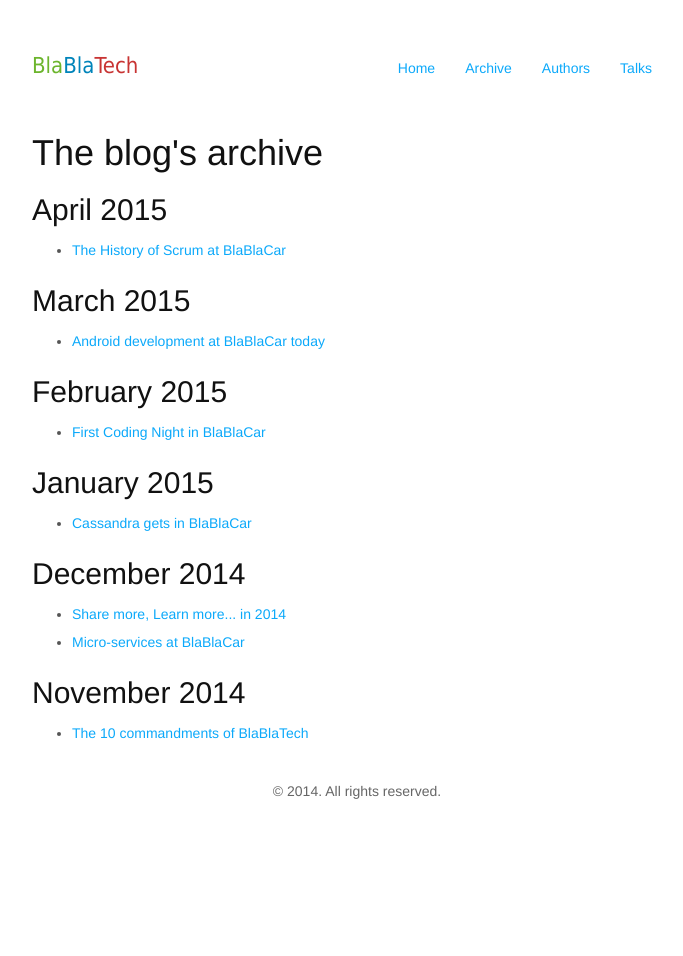
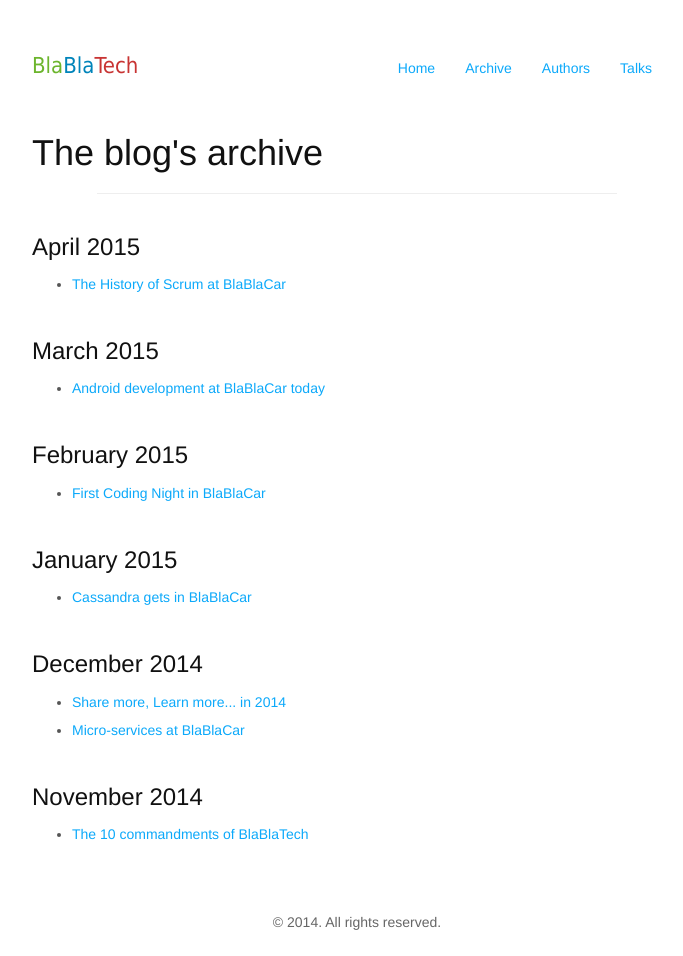
Before and after one commit to blablacar/blablatech, a Jekyll site: the page built from blog/index.html, in a window 1280 px wide. Shown: the whole page, without its empty margins (283-966 px from the left). Built offline with Jekyll 4.4.1, drawn with Linux system fonts in a browser that asks for light colours; nearby versions of some CDN libraries; Markdown is read by kramdown in place of the engine named in the settings; before the commit the page ends 900 px from its top, so only the background shows below that.

Commit message:
New design for archive page

```diff
--- a/blog/index.html
+++ b/blog/index.html
@@ -5,19 +5,23 @@
 
 <h1>The blog's archive</h1>
 
+<hr width="80%" />
+
+<div class="archive">
   {% for post in site.posts %}
       {% unless post.next %}
-        <h2>{{ post.date | date: '%B %Y' }}</h2>
+          <h3>{{ post.date | date: '%B %Y' }}</h3>
           <ul>
       {% else %}
           {% capture month %}{{ post.date | date: '%m' }}{% endcapture %}
           {% capture newMonth %}{{ post.next.date | date: '%m' }}{% endcapture %}
           {% if month != newMonth %}
               </ul>
-            <h2>{{ post.date | date: '%B %Y' }}</h2>
+              <h3>{{ post.date | date: '%B %Y' }}</h3>
               <ul>
           {% endif %}
       {% endunless %}
       <li><a href="{{ post.url }}">{{ post.title }}</a></li>
   {% endfor %}
   </ul>
+</div>
--- a/css/blablatech.css
+++ b/css/blablatech.css
@@ -391,3 +391,13 @@
 .badge.blue{
     background-color:#0CA9FA;
 }
+
+/* Archives */
+
+.archive{
+    margin-top: 40px;
+}
+
+.archive ul{
+    margin-bottom: 40px;
+}
```
Lines whose indentation alone changed are shown as unchanged.
